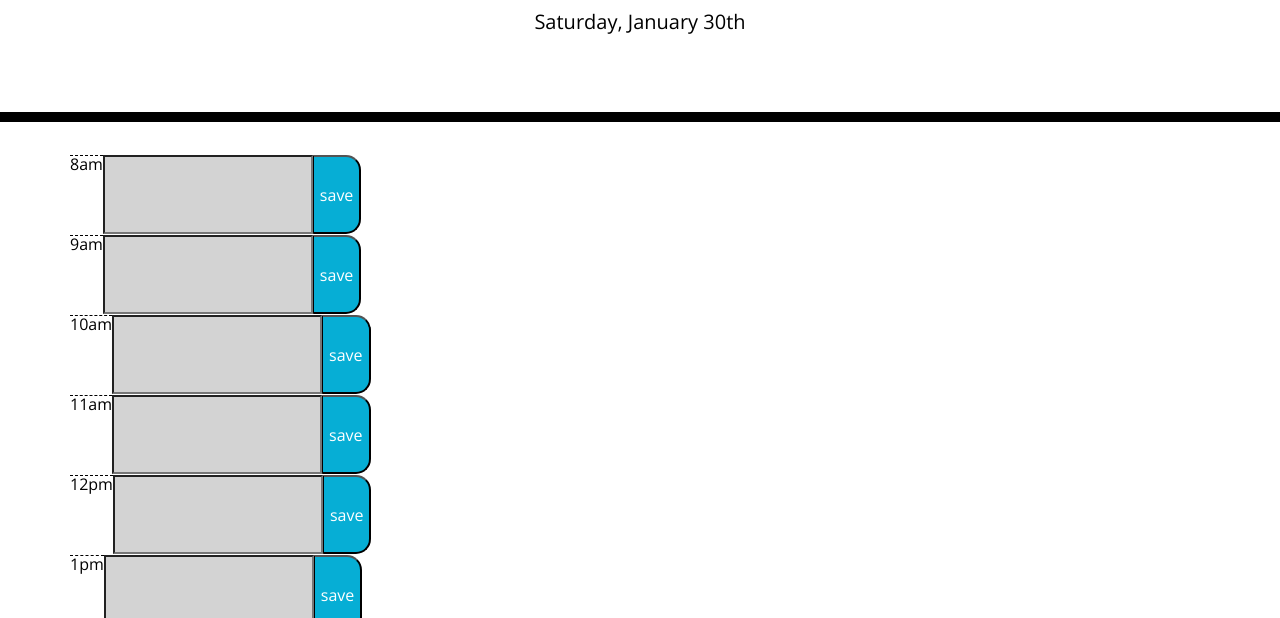
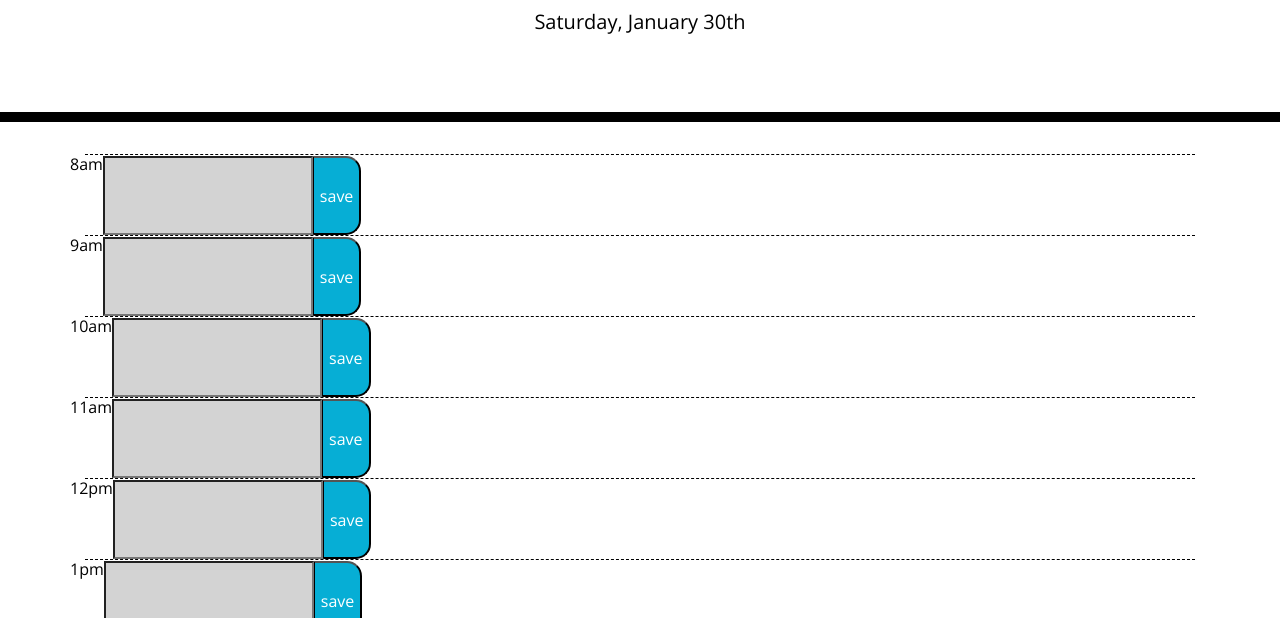
Before and after one commit to raseward14/Work-Day-Scheduler, a plain HTML site: page index.html in a window 1280 px wide. Shown: the part 182-800 px from the top of the page. Drawn offline with nearby package versions, Linux system fonts and the light colour scheme.

Commit message:
included hour div

```diff
--- a/assets/js/script2.js
+++ b/assets/js/script2.js
@@ -19,15 +19,18 @@ $(document).ready(function () {
         var input = document.createElement('input');
         var saveBtn = document.createElement('button');
         var timeBlock = document.createElement('div');
+        var row = document.createElement('div');
         saveBtn.innerHTML = 'save';
         input.type = 'text';
         hour.textContent = workingHours[i];
-        schedule.appendChild(timeBlock);
-        timeBlock.appendChild(hour);
-        timeBlock.appendChild(input);
-        timeBlock.appendChild(saveBtn);
+        schedule.appendChild(row);
+        row.appendChild(timeBlock);
+        timeBlock.append(hour);
+        timeBlock.append(input);
+        timeBlock.append(saveBtn);
+        row.classList.add('hour')
         saveBtn.classList.add('saveBtn');
-        hour.classList.add('hour');
+        hour.classList.add('time-block');
         input.classList.add('textarea');
         timeBlock.classList.add('row');
         var hr = parseInt(workingHours[i].replace('am', '').replace('pm', ''));
@@ -58,14 +61,27 @@ $(document).ready(function () {
     });
 
     // array of storedtodos
-    // var storedTodos = [];
+    var todosArray = [];
     // console.log(storedTodos);
 
-    // print todos onto page when refreshed
+    // print the objects from our array onto the page
     function renderTodos() {
-        // value of todoInput printed to input element value
-        // each todo will be one of the storedTodos items indexes
-        var storedTodos = JSON.parse(localStorage.getItem('todos'));
+        // insert text content into element that is already there
+
+    }
+
+    // grab any todos strings from local storage, change back into objects
+    function init() {
+        // parse to change todos strings back into objects, set these objects equal to a variable todaysTodos
+        var todaysTodos = JSON.parse(localStorage.getItem('todos'));
+
+        // if we look in local storage, find key todos, then put them back into the array todosArray by making that equal to the varialbe we just made for todaysTodos
+        if (todaysTodos !== null) {
+            todosArray = todaysTodos;
+        }
+
+        // now show them on the screen
+        renderTodos();
     }
 
     // on click event for timeblocks
@@ -75,9 +91,6 @@ $(document).ready(function () {
         // store input value
         var todoInput = $(this).siblings('input').val();
         console.log("The todo is = " + todoInput);
-
-        // todo input is pushed onto stored todos array
-        // storedTodos.push(todoInput);
 
         // stored hour value
         var hour = $(this).siblings('p').text();
@@ -89,15 +102,22 @@ $(document).ready(function () {
             item: todoInput
         };
 
+        // push these storedTodos objects to an array of objects
+        todosArray.push(storedTodos);
+
         // store all todos that have been pushed to the array
-        localStorage.setItem('todos', JSON.stringify(storedTodos));
+        // dont forget to stringify
+        localStorage.setItem('todos', JSON.stringify(todosArray));
 
+        // call renderTodos function that parses local storage, prints todos to page
         renderTodos();
-
     });
-
+    init();
     console.log(document.body);
 });
 
 
-    // saved events stay in local storage after refreshing page
+// saved events stay in local storage after refreshing page
+
+// JSON.parse- takes string and creates object, have a string, i want to change it to an object to print back onto my page
+// JSON.stringify- takes an object anc creates a string
```
Also changed, not shown: index.html (+0 -38 lines).
